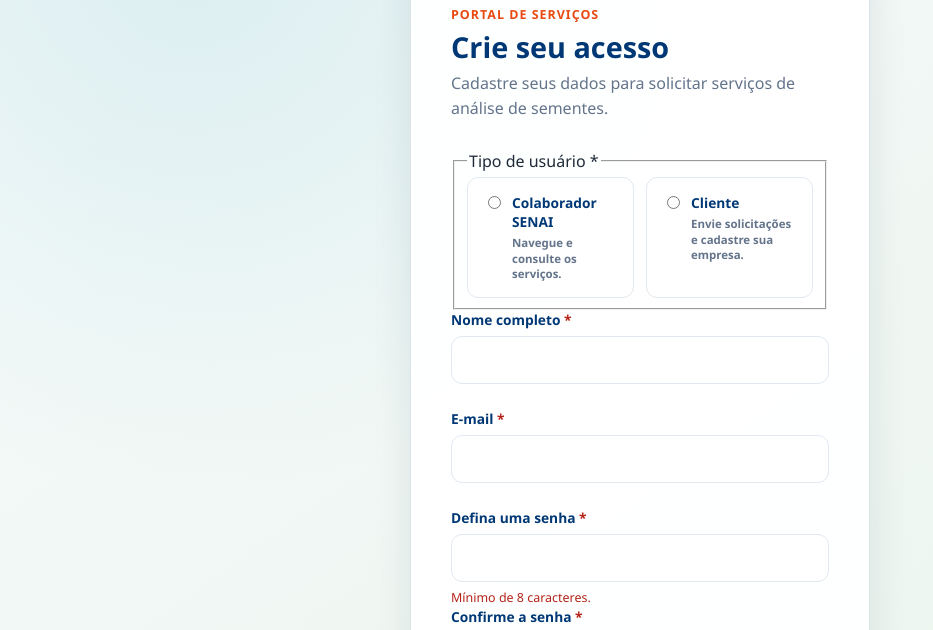
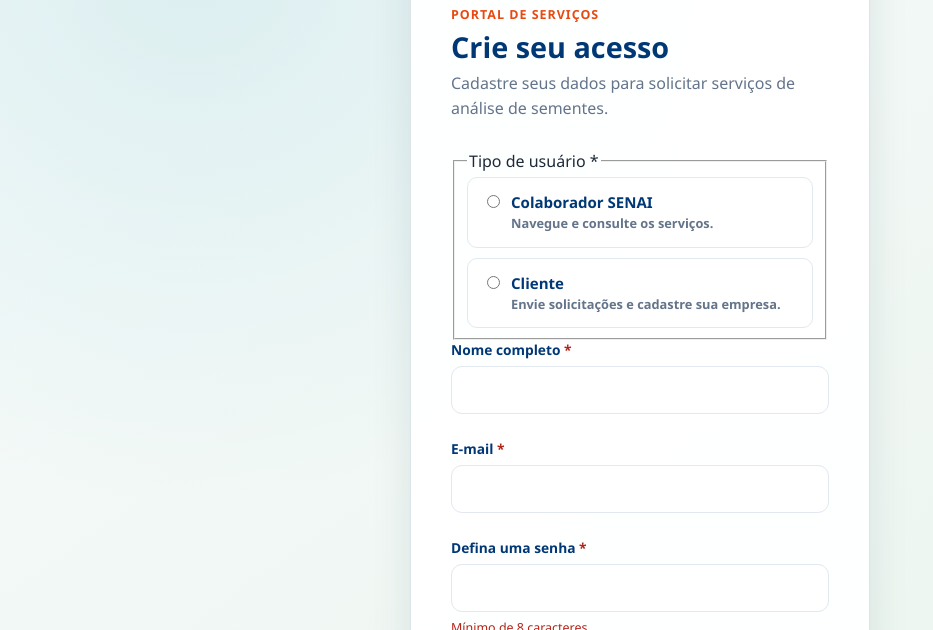
Before and after one commit to Inovacao-SENAIMS/Analises-IST-Alimentos, a plain HTML site: page pages/cadastro.html in a window 1280 px wide. Shown: the part 158-788 px from the top of the page, without its empty margins (0-933 px from the left). Drawn offline with Linux system fonts and the light colour scheme.

Commit message:
style: simplificar seletor de perfil

```diff
--- a/css/style.css
+++ b/css/style.css
@@ -81,15 +81,14 @@ form:has(.user-permission-notice) :disabled { cursor: not-allowed; opacity: .62;
 .choice { display: flex; align-items: center; gap: 8px; min-height: 42px; padding: 9px 11px; border: 1px solid var(--cinza-300); border-radius: 11px; background: var(--branco); }
 .choice input { width: auto; accent-color: var(--azul-700); }
 .choice:has(input:checked) { border-color: var(--azul-500); background: #f0fafb; }
-.profile-selector-options { gap: 12px; }
-.profile-choice { min-height: 76px; align-items: flex-start; padding: 15px; cursor: pointer; transition: border-color .18s ease, background-color .18s ease, box-shadow .18s ease, transform .18s ease; }
-.profile-choice span { display: grid; gap: 4px; }
-.profile-choice strong { color: var(--azul-900); }
-.profile-choice small { color: var(--cinza-700); line-height: 1.35; }
-.profile-choice:hover { border-color: var(--azul-500); transform: translateY(-1px); }
-.profile-choice:focus-within { outline: 3px solid rgba(45,139,159,.22); outline-offset: 2px; }
-.profile-choice:has(input:checked) { border-color: var(--azul-500); background: linear-gradient(135deg, #eef9fb, #f8fcfd); box-shadow: 0 8px 18px rgba(18,48,71,.09); }
-.profile-choice:has(input:checked)::after { content: 'Selecionado'; margin-left: auto; color: var(--azul-700); font-size: .75rem; font-weight: 800; }
+.radio-group.profile-selector-options { grid-template-columns: repeat(auto-fit, minmax(220px, 1fr)); gap: 10px; }
+.profile-choice { min-height: 68px; align-items: flex-start; padding: 14px; cursor: pointer; border-radius: 10px; transition: border-color .16s ease, background-color .16s ease; }
+.profile-choice span { display: grid; gap: 3px; }
+.profile-choice strong { color: var(--azul-900); font-size: .94rem; }
+.profile-choice small { color: var(--cinza-700); font-size: .8rem; line-height: 1.35; }
+.profile-choice:hover { border-color: var(--azul-500); background: #fafcfc; }
+.profile-choice:focus-within { outline: 2px solid rgba(45,139,159,.26); outline-offset: 2px; }
+.profile-choice:has(input:checked) { border-color: var(--azul-500); background: #f4fafb; }
 .notice { padding: 13px 15px; border-left: 4px solid var(--azul-500); border-radius: 9px; color: var(--azul-900); background: #edf9fa; font-size: .9rem; line-height: 1.5; }
 .notice.warning { border-color: #d49427; background: #fff8e8; }
 .micro-assay-groups { display: grid; gap: 22px; margin-top: 20px; }
```
Also changed, not shown: tests/contract.test.mjs (+2 -0 lines).
